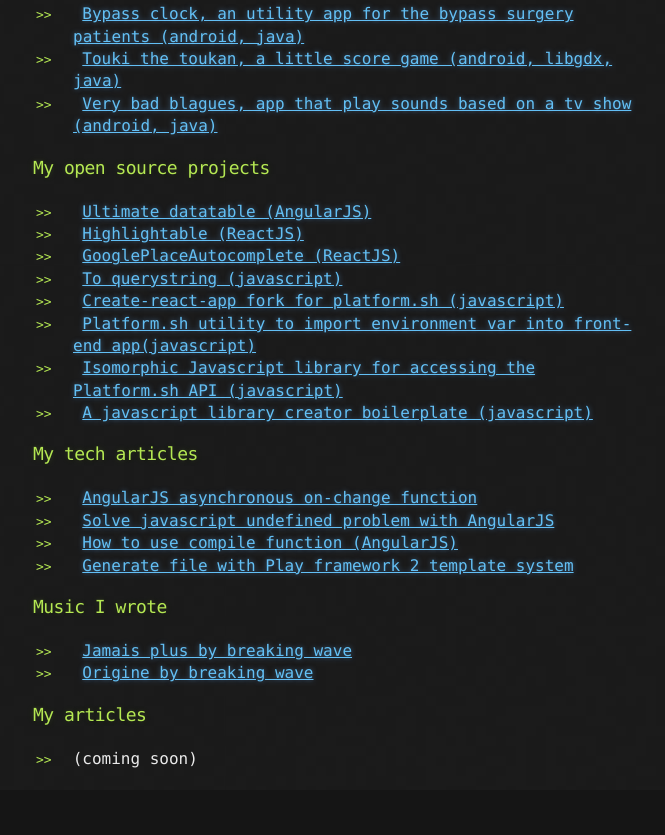
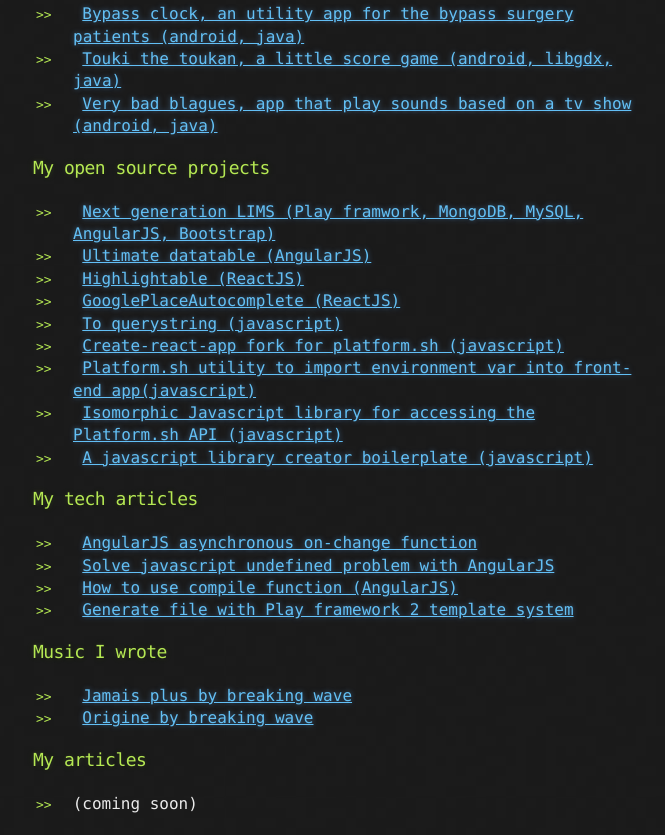
Before and after one commit to ydeshayes/ydeshayes.github.io, a plain HTML site: page index.html in a window 1280 px wide. Shown: the part 799-1634 px from the top of the page, without its empty margins (307-972 px from the left). Before the commit the page ends 1589 px from the top, so only its background shows below. Drawn offline with Linux system fonts and the light colour scheme.

Commit message:
Add NGL project

```diff
--- a/index.html
+++ b/index.html
@@ -63,6 +63,9 @@
         <h3>My open source projects</h3>
         <ul>
           <li>
+            <a href="https://github.com/institut-de-genomique/NGL">Next generation LIMS (Play framwork, MongoDB, MySQL, AngularJS, Bootstrap)</a>
+          </li>
+          <li>
             <a href="https://github.com/institut-de-genomique/Ultimate-DataTable">Ultimate datatable (AngularJS)</a>
           </li>
           <li>
```
